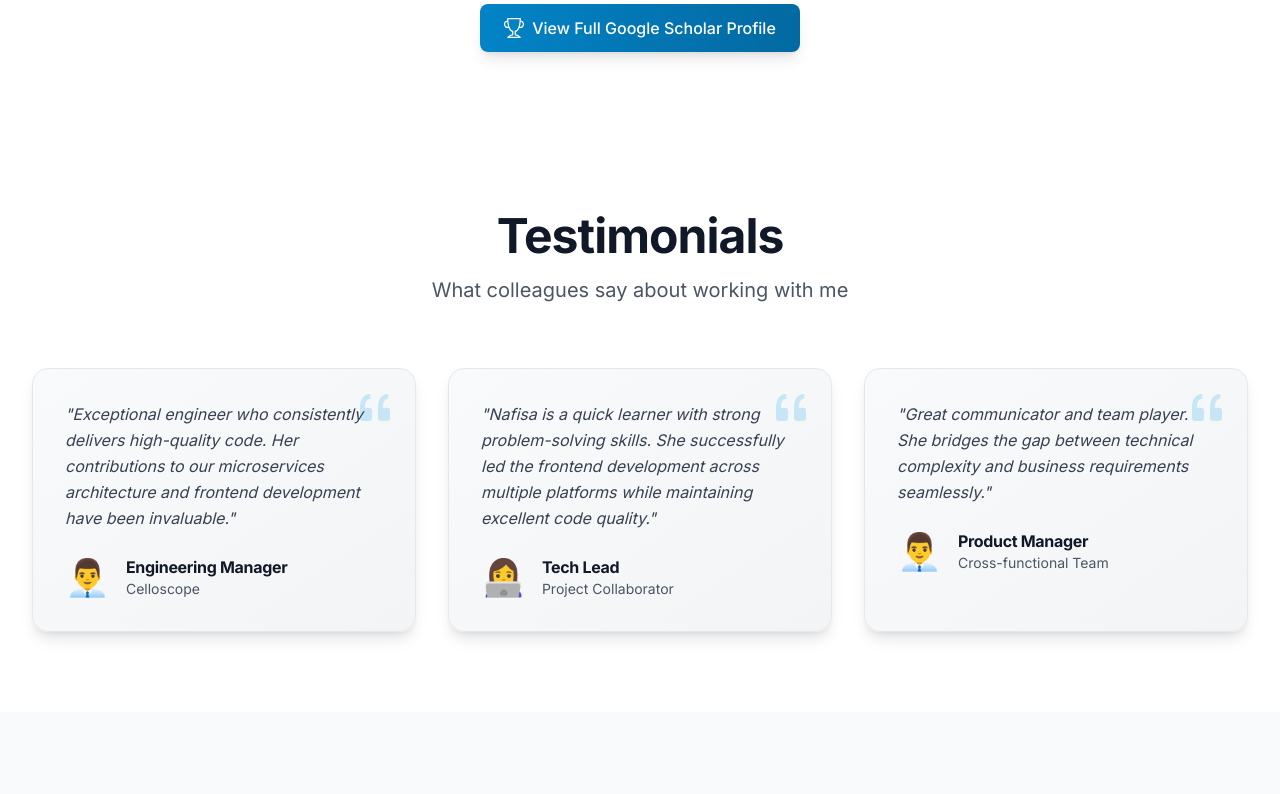
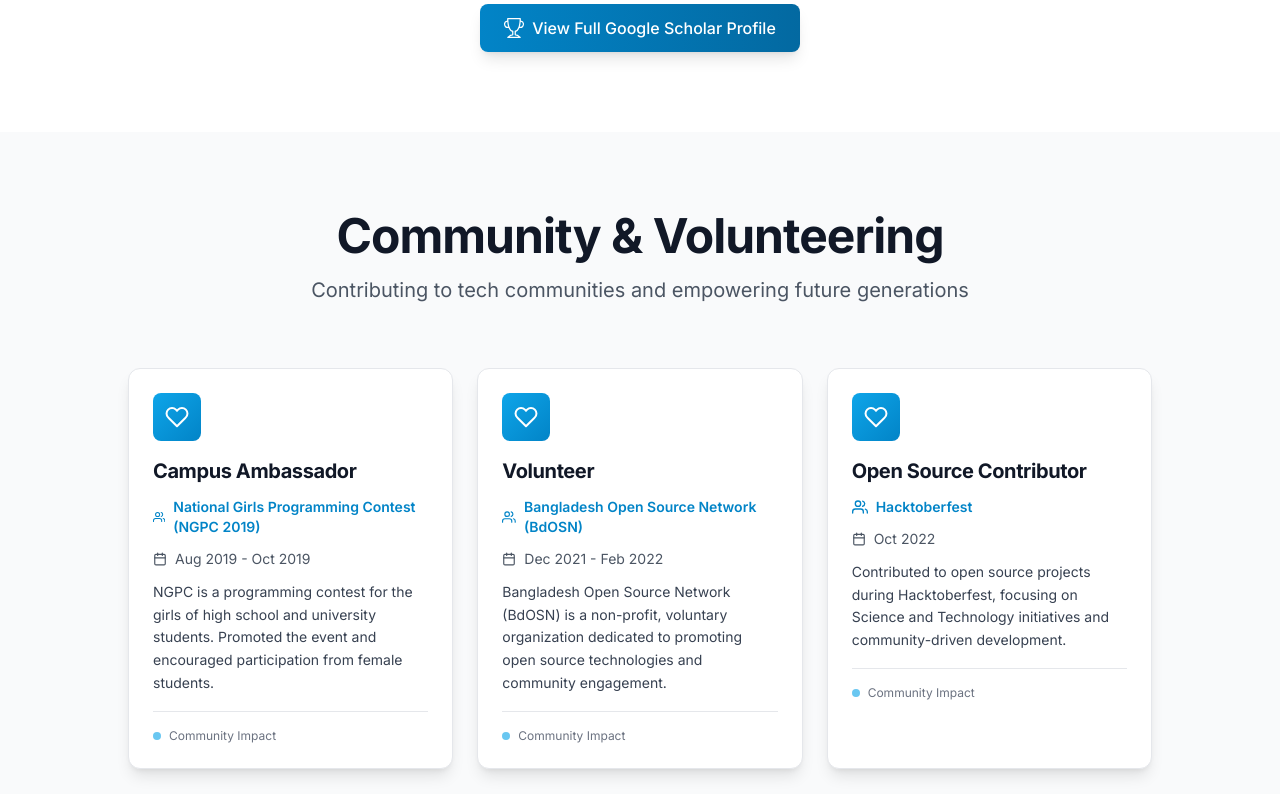
Before and after one commit to Mussabat/PORTFOLIO, a React (Vite) app: page / in a window 1280 px wide. Shown: the part 7880-8674 px from the top of the page. Built offline with nearby package versions, Linux system fonts and the light colour scheme.

Commit message:
wip: added volenteering section

```diff
--- a/src/App.tsx
+++ b/src/App.tsx
@@ -9,6 +9,7 @@ import { Experience } from './components/Experience';
 import { Projects } from './components/Projects';
 import { Achievements } from './components/Achievements';
 import { Publications } from './components/Publications';
+import { Volunteering } from './components/Volunteering';
 import { Testimonials } from './components/Testimonials';
 import { Blog } from './components/Blog';
 import { Contact } from './components/Contact';
@@ -65,6 +66,7 @@ function App() {
                     <Projects />
                     <Achievements />
                     <Publications />
+                    <Volunteering />
                     <Testimonials />
                     <Blog />
                     <Contact />
--- /dev/null
+++ b/src/components/Volunteering.tsx
@@ -0,0 +1,67 @@
+import { motion } from 'framer-motion';
+import { FiHeart, FiCalendar, FiUsers } from 'react-icons/fi';
+import { Section } from './ui/Section';
+import { portfolioData } from '../data/portfolio';
+
+export function Volunteering() {
+    const { volunteering } = portfolioData;
+
+    return (
+        <Section
+            id="volunteering"
+            title="Community & Volunteering"
+            subtitle="Contributing to tech communities and empowering future generations"
+            className="bg-gray-50 dark:bg-gray-800"
+        >
+            <div className="max-w-5xl mx-auto grid grid-cols-1 md:grid-cols-2 lg:grid-cols-3 gap-6">
+                {volunteering.map((volunteer, index) => (
+                    <motion.div
+                        key={index}
+                        initial={{ opacity: 0, y: 20 }}
+                        whileInView={{ opacity: 1, y: 0 }}
+                        viewport={{ once: true }}
+                        transition={{ duration: 0.5, delay: index * 0.1 }}
+                        whileHover={{ y: -8, scale: 1.02 }}
+                        className="bg-white dark:bg-gray-900 rounded-xl p-6 shadow-lg border border-gray-200 dark:border-gray-700 hover:shadow-2xl transition-all"
+                    >
+                        <div className="flex items-start gap-4 mb-4">
+                            <div className="p-3 bg-gradient-to-br from-primary-500 to-primary-600 rounded-lg">
+                                <FiHeart className="text-white" size={24} />
+                            </div>
+                        </div>
+
+                        <div className="space-y-3">
+                            <h3 className="text-xl font-bold text-gray-900 dark:text-white">
+                                {volunteer.role}
+                            </h3>
+
+                            <div className="flex items-center gap-2 text-primary-600 dark:text-primary-400">
+                                <FiUsers size={16} />
+                                <span className="font-semibold text-sm">
+                                    {volunteer.organization}
+                                </span>
+                            </div>
+
+                            <div className="flex items-center gap-2 text-gray-600 dark:text-gray-400 text-sm">
+                                <FiCalendar size={14} />
+                                <span>{volunteer.period}</span>
+                            </div>
+
+                            <p className="text-gray-700 dark:text-gray-300 leading-relaxed text-sm">
+                                {volunteer.description}
+                            </p>
+                        </div>
+
+                        {/* Decorative element */}
+                        <div className="mt-4 pt-4 border-t border-gray-200 dark:border-gray-700">
+                            <div className="flex items-center gap-2 text-xs text-gray-500 dark:text-gray-400">
+                                <div className="w-2 h-2 bg-primary-500 rounded-full animate-pulse"></div>
+                                <span>Community Impact</span>
+                            </div>
+                        </div>
+                    </motion.div>
+                ))}
+            </div>
+        </Section>
+    );
+}
--- a/src/data/portfolio.ts
+++ b/src/data/portfolio.ts
@@ -227,6 +227,26 @@ export const portfolioData: PortfolioData = {
             year: '2015',
         },
     ],
+    volunteering: [
+        {
+            role: 'Campus Ambassador',
+            organization: 'National Girls Programming Contest (NGPC 2019)',
+            period: 'Aug 2019 - Oct 2019',
+            description: 'NGPC is a programming contest for the girls of high school and university students. Promoted the event and encouraged participation from female students.',
+        },
+        {
+            role: 'Volunteer',
+            organization: 'Bangladesh Open Source Network (BdOSN)',
+            period: 'Dec 2021 - Feb 2022',
+            description: 'Bangladesh Open Source Network (BdOSN) is a non-profit, voluntary organization dedicated to promoting open source technologies and community engagement.',
+        },
+        {
+            role: 'Open Source Contributor',
+            organization: 'Hacktoberfest',
+            period: 'Oct 2022',
+            description: 'Contributed to open source projects during Hacktoberfest, focusing on Science and Technology initiatives and community-driven development.',
+        },
+    ],
     publications: [
         {
             title: 'Sandalphon@DravidianLangTech-EACL2024: Hate and offensive language detection in Telugu code-mixed text using transliteration-augmentation',
```
Also changed, not shown: claude_tmp.html (+54 -1 lines), src/types/index.ts (+8 -0 lines), 1 other file (tests, documents, lock files or other folders).
